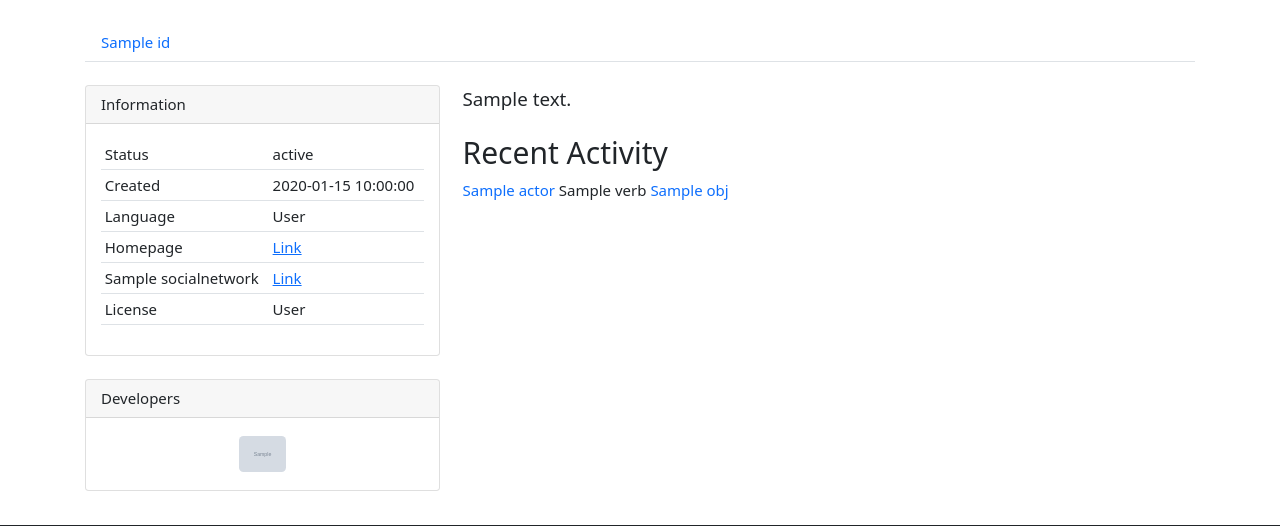
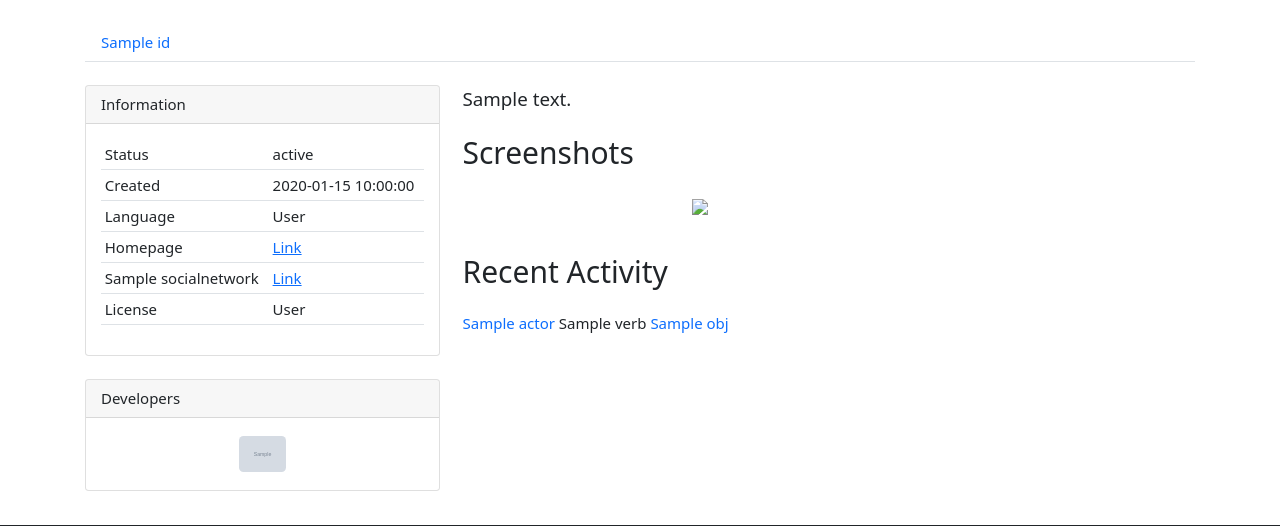
Before and after one commit to nobodywasishere/forcesword, a Python web app: template templates/proj_summary.html in a window 1280 px wide. Shown: the part 200-726 px from the top of the page. Run offline with Jinja, Linux system fonts and the light colour scheme; the template is opened without the code that fills it: most values are stand-ins (such as "Sample title", 1, 10 or a date in 2020); grey boxes marked "Sample" are stand-in pictures.

Commit message:
Add screenshots to summary, usr homepage link name

```diff
--- a/templates/proj_summary.html
+++ b/templates/proj_summary.html
@@ -97,7 +97,21 @@
             {%- for desc in sub["short_description"] -%}
             <p class="fs-5 mb-4">{{ desc }}</p>
             {%- endfor -%}
-            <h2>Recent Activity</h2>
+            {%- if sub["screenshots"] -%}
+            <h2 class="mb-4">Screenshots</h2>
+            <div class="container mb-4">
+                <div class="row align-items-center">
+                {%- for proj_cap in sub['screenshots'] -%}
+                    <div class="col-sm-5 col-md-5 mb-3 mx-auto">
+                        <a href="{{ proj_cap['url'] }}" data-lightbox="photos">
+                            <img class="img-fluid" src="{{ proj_cap['url'] }}">
+                        </a>
+                    </div>
+                {%- endfor -%}
+                </div>
+            </div>
+            {%- endif -%}
+            <h2 class="mb-4">Recent Activity</h2>
             <ul class="list-unstyled mb-0">
                 {%- for act in recent_activity['timeline'][:10] -%}
                 <li>
--- a/templates/user.html
+++ b/templates/user.html
@@ -50,7 +50,7 @@
                         {%- for webpage in user['webpages'] -%}
                         <tr>
                             <td>Website</td>
-                            <td><a href='{{ webpage }}'>{{ webpage }}</a></td>
+                            <td><a href='{{ webpage }}'>Link</a></td>
                         </tr>
                         {%- endfor -%}
                         {%- if user['skypeaccount'] -%}
```
